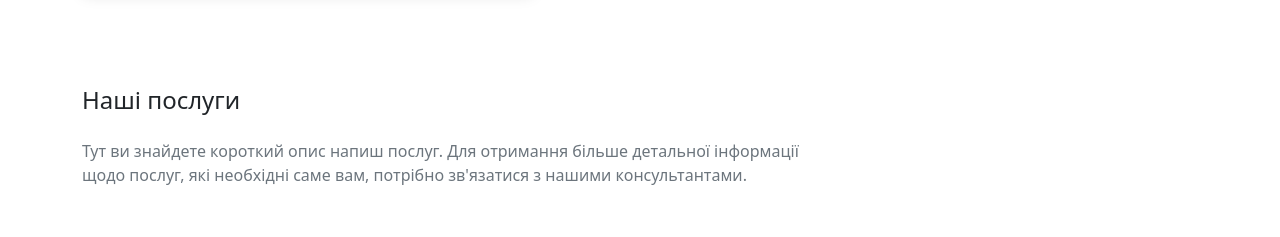
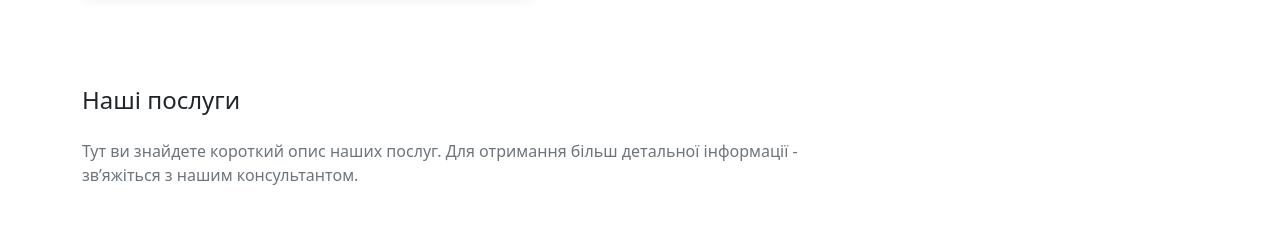
Before and after one commit to Olena95/korset-zahid, a Next.js app: page / in a window 1280 px wide. Shown: the part 1620-1857 px from the top of the page. Built offline with nearby package versions, Linux system fonts and the light colour scheme.

Commit message:
fix text

```diff
--- a/components/contentBlock/AboutUs.js
+++ b/components/contentBlock/AboutUs.js
@@ -29,7 +29,7 @@ const AboutUs = () => {
                 виробництво, яке знаходилось у Харкові. З початку
                 повномасштабного вторгнення підприємство «ОРТОСПАЙН» припинило
                 свою діяльність, а працівники змушені були покинути рідне місто
-                та переїхали до Львова. Об&apos;єднавши зусиллля, ми створили
+                та переїхали до Львова. Об&apos;єднавши зусилля, ми створили
                 компанію виробництва корсетів для лікування сколіозу у Львові.
               </p>
               <p className="text-muted para-desc mb-0">
--- a/components/contentBlock/Services.js
+++ b/components/contentBlock/Services.js
@@ -26,9 +26,8 @@ const Services = () => {
             <div className="section-title text-center text-md-start">
               <h4 className="title mb-4">Наші послуги</h4>
               <p className="text-muted mb-0 para-desc">
-                Тут ви знайдете короткий опис напиш послуг. Для отримання більше
-                детальної інформації щодо послуг, які необхідні саме вам,
-                потрібно зв&apos;язатися з нашими консультантами.
+                Тут ви знайдете короткий опис наших послуг. Для отримання більш
+                детальної інформації - зв’яжіться з нашим консультантом.
               </p>
             </div>
           </Col>
```
